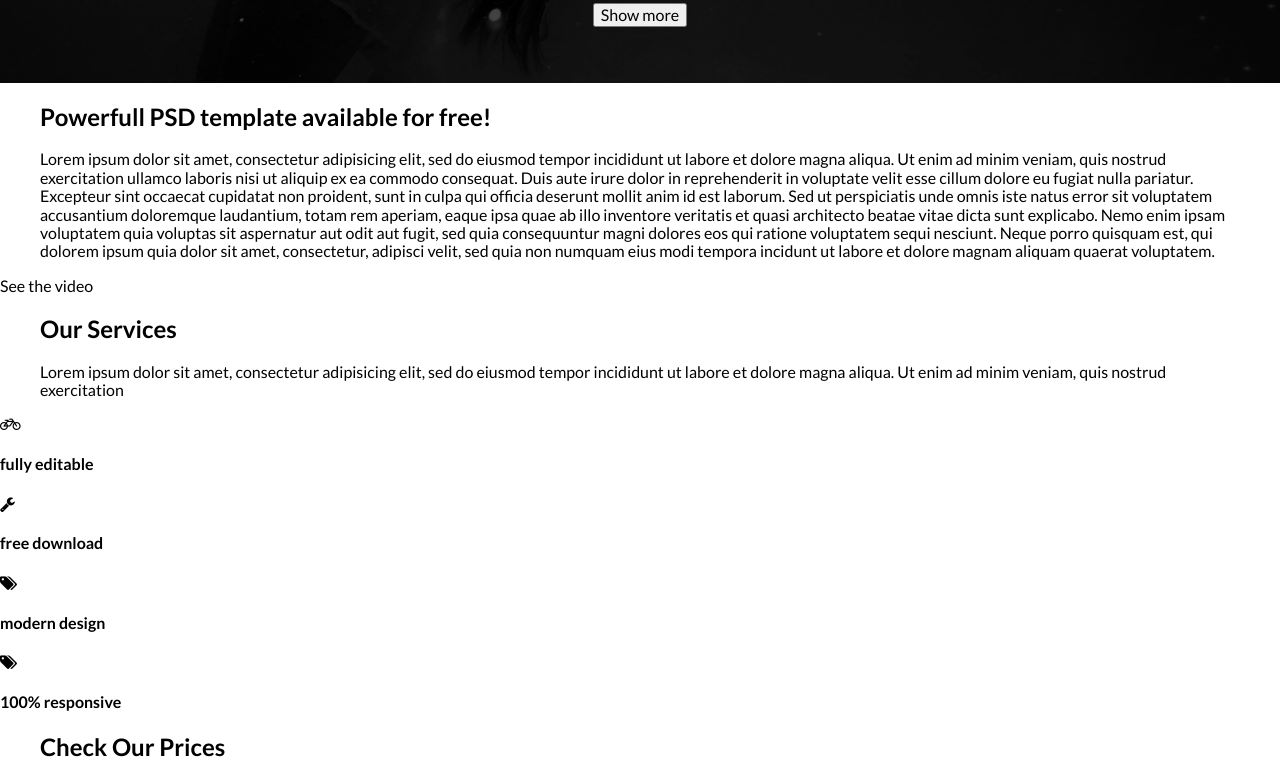
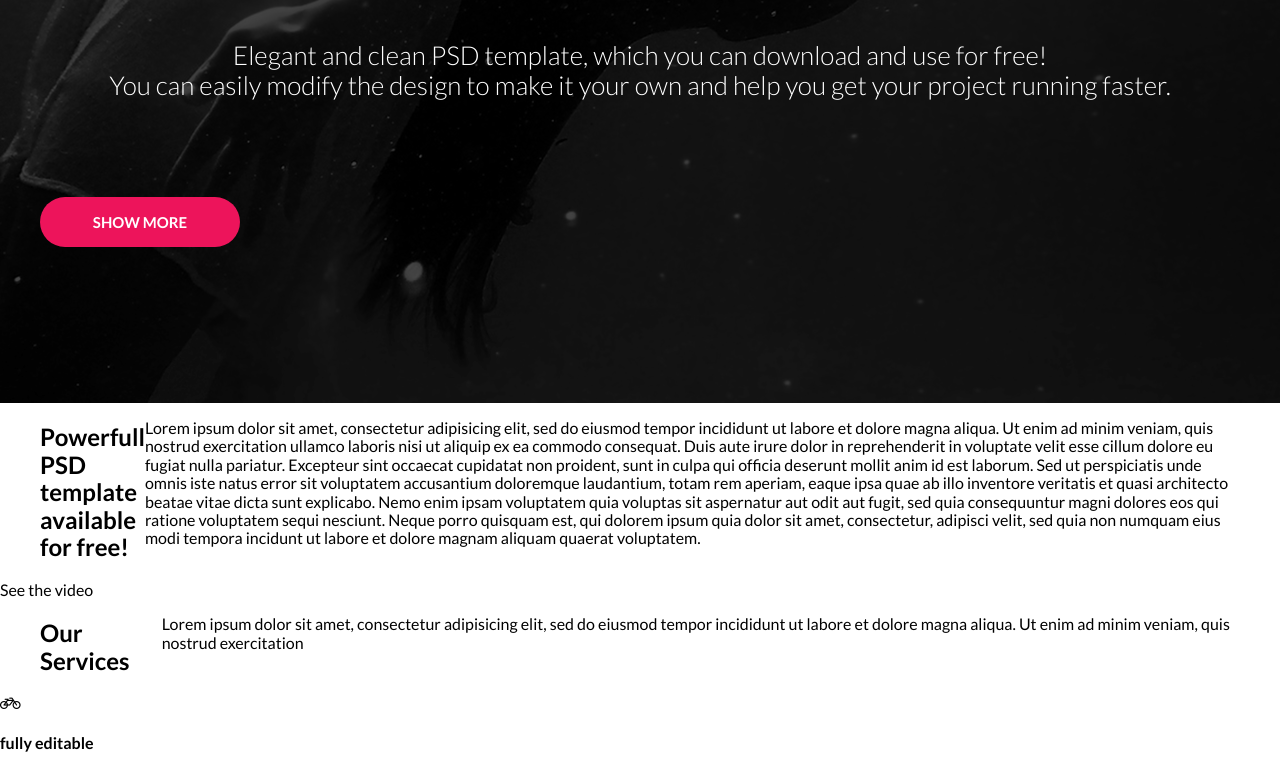
Before and after one commit to ewamikula/layout_mache, a website: page index.html in a window 1280 px wide. Shown: the part 397-1168 px from the top of the page. Drawn offline with nearby package versions, Linux system fonts and the light colour scheme.

Commit message:
Header almost done

```diff
--- a/index.html
+++ b/index.html
@@ -11,7 +11,7 @@
     </head>
 <body>
 	<header style="background-image:url('images/main-image.png')">
-		<div class="flex-container">
+		<div class="container">
 			<nav>
 					<img src="images/logo.png" alt="logo">
 					<ul>
@@ -25,8 +25,7 @@
 			<div class="hero">
 				<div class="slogan">
 					<h1 class="uppercase"><span class="bold">Mache</span> free psd template</h1>
-					<p>Elegant and clean PSD template, which you can download and use for free!
-	You can easily modify the design to make it your own and help you get your project running faster.</p>
+					<p>Elegant and clean PSD template, which you can download and use for free!<br>You can easily modify the design to make it your own and help you get your project running faster.</p>
 				</div>
 				<button class="btn">Show more</button>
 				<div class="pink-triangle"></div>
--- a/package.json
+++ b/package.json
@@ -15,8 +15,8 @@
     "build-dev:sass": "node-sass --output-style expanded --source-map true -o css sass",
     "watch": "npm-run-all build -p watch:*",
     "watch:browsersync": "browser-sync start --server --files css/*.css *.html",
-    "watch:sassprefixer": "onchange scss/*.scss -- npm-run-all sassprefixer:*",
-    "sassprefixer:sass": "node-sass --output-style expanded --source-map true -o css scss",
+    "watch:sassprefixer": "onchange sass/*.scss -- npm-run-all sassprefixer:*",
+    "sassprefixer:sass": "node-sass --output-style expanded --source-map true -o css sass",
     "sassprefixer:autoprefixer": "autoprefixer-cli css/style.css"
   },
   "repository": {
--- a/sass/style.scss
+++ b/sass/style.scss
@@ -39,15 +39,22 @@ body {
 	font-family: $font;
 }
 
-.flex-container {
+.container {
 	@include width(100%, 1200px);
 	margin: 0 auto;
 	padding: 0;
 }
 
+.flex-container {
+	@include width(100%, 1200px);
+	margin: 0 auto;
+	padding: 0;
+	display: flex;
+}
+
 /*header*/
 header {
-	height: 60vh;
+	height: 100vh;
 	background-image:url('images/main-image.png');
 	@include background(center, cover)
 	nav {
@@ -75,12 +82,14 @@ header {
 			color: $pink;
 		}
 		img {
-			align-items: flex-start;
 		  	padding: 40px 0;
+		  	cursor: pointer;
 		}
 	}
 	.hero {
+		.slogan {
 			margin-top: 200px;
+			font-size: 36px;
 			color: $white;
 			text-align: center;
 			.uppercase {
@@ -91,7 +100,22 @@ header {
 				font-weight: 900;
 			}
 			p {
+				font-size: 26px;
 				font-weight: 300;
 			}
 		}
+		.btn {
+			text-transform: uppercase;
+			font-weight: 700;
+			font-size: 15px;
+			margin-top: 70px;
+			border: $pink;
+			background: $pink;
+			color: $white;
+			@include border-radius(30px);
+			min-height: 50px;
+			min-width: 200px;
+			cursor: pointer;
 		}
+	}
+}
```
Also changed, not shown: css/style.css, 1 other file. Lines whose indentation alone changed are shown as unchanged.
